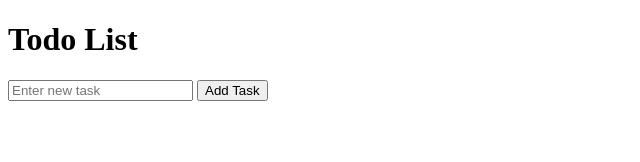
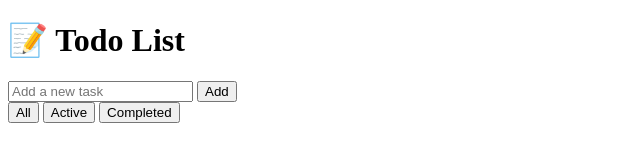
Before and after one commit to Zaffraj-Suzanee/Mark-z_ToDoApp, a website: page src/index.html in a window 1280 px wide. Shown: the whole page, without its empty margins (0-640 px from the left). Drawn offline with Linux system fonts and the light colour scheme.

Commit message:
Update index.html
add index.html to src

```diff
--- a/src/index.html
+++ b/src/index.html
@@ -1,19 +1,30 @@
 <!DOCTYPE html>
 <html lang="en">
 <head>
-  <meta charset="UTF-8">
-  <meta name="viewport" content="width=device-width, initial-scale=1.0">
-  <title>Todo List App</title>
+  <meta charset="UTF-8" />
+  <meta name="viewport" content="width=device-width, initial-scale=1.0"/>
+  <title>Todo App</title>
   <link rel="stylesheet" href="styles/style.css">
 </head>
 <body>
-  <div class="container">
-    <h1>Todo List</h1>
-    <div class="input-section">
-      <input id="task-input" type="text" placeholder="Enter new task">
-      <button id="add-btn">Add Task</button>
+
+  <div class="app">
+    <h1>📝 Todo List</h1>
+
+    <div class="input-group">
+      <input type="text" id="taskInput" placeholder="Add a new task">
+      <button onclick="addTask()">Add</button>
     </div>
-    <ul id="task-list"></ul>
+
+    <div class="filters">
+      <button onclick="filterTasks('all')">All</button>
+      <button onclick="filterTasks('active')">Active</button>
+      <button onclick="filterTasks('completed')">Completed</button>
+    </div>
+
+    <p id="counter"></p>
+
+    <ul id="taskList"></ul>
   </div>
 
   <script src="scripts/app.js"></script>
```
